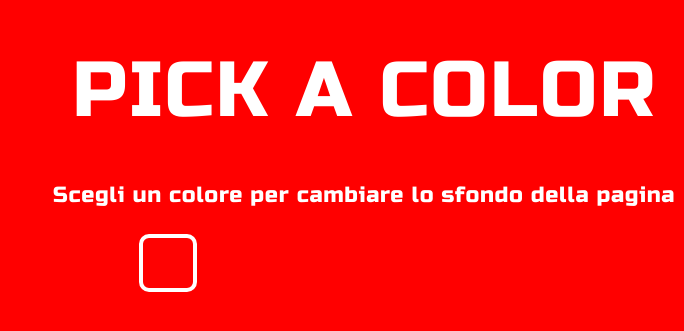
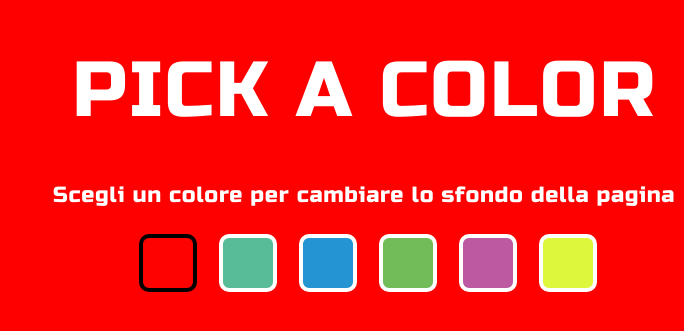
Before and after one commit to Daniel-ui-bit/Color_Picker, a plain HTML site: page Sito/Index.html in a window 1280 px wide. Shown: the part 381-712 px from the top of the page, without its empty margins (596-1280 px from the left). Drawn offline with Linux system fonts and the light colour scheme.

Commit message:
Bottoni+ Css + Js completati

```diff
--- a/Sito/Index.html
+++ b/Sito/Index.html
@@ -12,9 +12,24 @@
         <div class="Sfondo">
             <h1 class="Titolo">PICK A COLOR</h1>
             <h6 class="Sottotitolo">Scegli un colore per cambiare lo sfondo della pagina</h6>
-            <input type="radio" name="Red" id="Rosso" >
-                <label for="Rosso" class="Rosso">
-                </label>
+
+            <input type="radio" name="Button" id="Rosso" onclick="changebg(1)" checked>
+                <label for="Rosso" class="Rosso"></label>
+
+            <input type="radio" name="Button" id="Verde" onclick="changebg(2)">
+                <label for="Verde" class="Verde"></label>
+
+            <input type="radio" name="Button" id="Blu" onclick="changebg(3)">
+                <label for="Blu" class="Blu"></label>
+
+            <input type="radio" name="Button" id="Verde_Chiaro" onclick="changebg(4)">
+                <label for="Verde_Chiaro" class="Verde_Chiaro"></label>
+
+            <input type="radio" name="Button" id="Rosa" onclick="changebg(5)">
+                <label for="Rosa" class="Rosa"></label>
+
+            <input type="radio" name="Button" id="Giallo" onclick="changebg(6)">
+                <label for="Giallo" class="Giallo"></label>
         </div>
     </body>
 </html>
--- a/Sito/Static/Css/Style.css
+++ b/Sito/Static/Css/Style.css
@@ -47,7 +47,6 @@ input[type="radio"]{
     color: #000000;
     transition: 0.5s;
  } input[type="radio"]:checked + label {
-	background-color: #ff0000be;
     border: 4px solid #000000;
 	}
 
@@ -61,3 +60,58 @@ input[type="radio"]{
     border-radius: 10px;
     border: 4px solid #FFFFFF;
 }
+
+.Verde{
+    position: absolute;
+    width: 50px;
+    height: 50px;
+    left: 815px;
+    top: 615px;
+    background: #59BC98;
+    border-radius: 10px;
+    border: 4px solid #FFFFFF;
+}
+
+.Blu{
+    position: absolute;
+    width: 50px;
+    height: 50px;
+    left: 895px;
+    top: 615px;
+    background: #2594D2;
+    border-radius: 10px;
+    border: 4px solid #FFFFFF;
+}
+
+.Verde_Chiaro{
+    position: absolute;
+    width: 50px;
+    height: 50px;
+    left: 975px;
+    top: 615px;
+    background: #72BC59;
+    border-radius: 10px;
+    border: 4px solid #FFFFFF;
+}
+
+.Rosa{
+    position: absolute;
+    width: 50px;
+    height: 50px;
+    left: 1055px;
+    top: 615px;
+    background: #BC59A0;
+    border-radius: 10px;
+    border: 4px solid #FFFFFF;
+}
+
+.Giallo{
+    position: absolute;
+    width: 50px;
+    height: 50px;
+    left: 1135px;
+    top: 615px;
+    background: #DCF73C;
+    border-radius: 10px;
+    border: 4px solid #FFFFFF;
+}
--- a/Sito/Static/Js/Index.js
+++ b/Sito/Static/Js/Index.js
@@ -0,0 +1,19 @@
+function changebg(i){
+
+    switch(i){
+        case 1: document.body.style.backgroundColor = "#FE0202";
+            break;
+        case 2: document.body.style.backgroundColor = "#59BC98";
+            break;
+        case 3: document.body.style.backgroundColor = "#2594D2";
+            break;
+        case 4: document.body.style.backgroundColor = "#72BC59";
+            break;
+        case 5: document.body.style.backgroundColor = "#BC59A0";
+            break;
+        case 6: document.body.style.backgroundColor = "#DCF73C";
+            break;
+    }
+
+
+}
```
